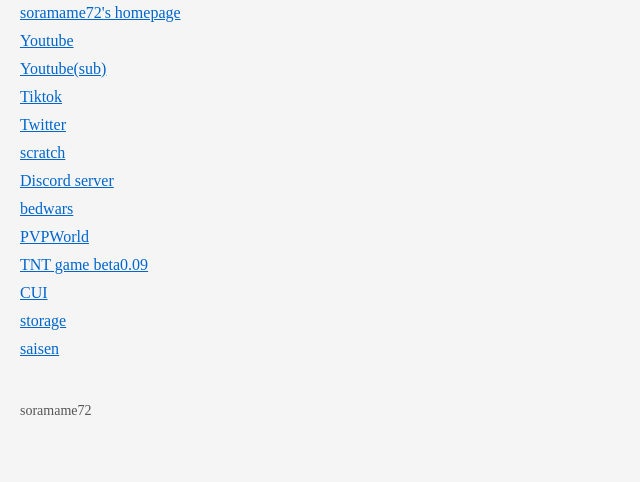
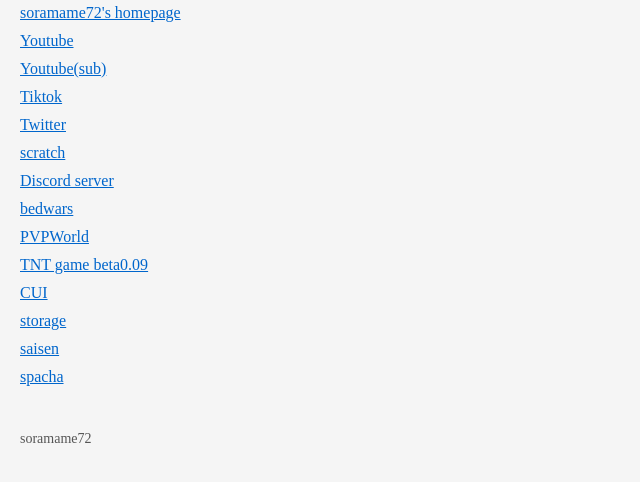
Before and after one commit to soramame72-link/soramame72-link.github.io, a plain HTML site: page index.html in a window 1280 px wide. Shown: the part 78-560 px from the top of the page, without its empty margins (0-640 px from the left). Drawn offline with Linux system fonts and the light colour scheme.

Commit message:
Update index.html

```diff
--- a/index.html
+++ b/index.html
@@ -80,6 +80,9 @@
   </div>
   <div class="version">
     <a href="https://soramame72-saisen.github.io" target="blank">saisen</a>
+  </div>
+  <div class="version">
+    <a href="https://soramame72-spacha.github.io" target="blank">spacha</a>
 
   <div class="credit">
     soramame72
```
